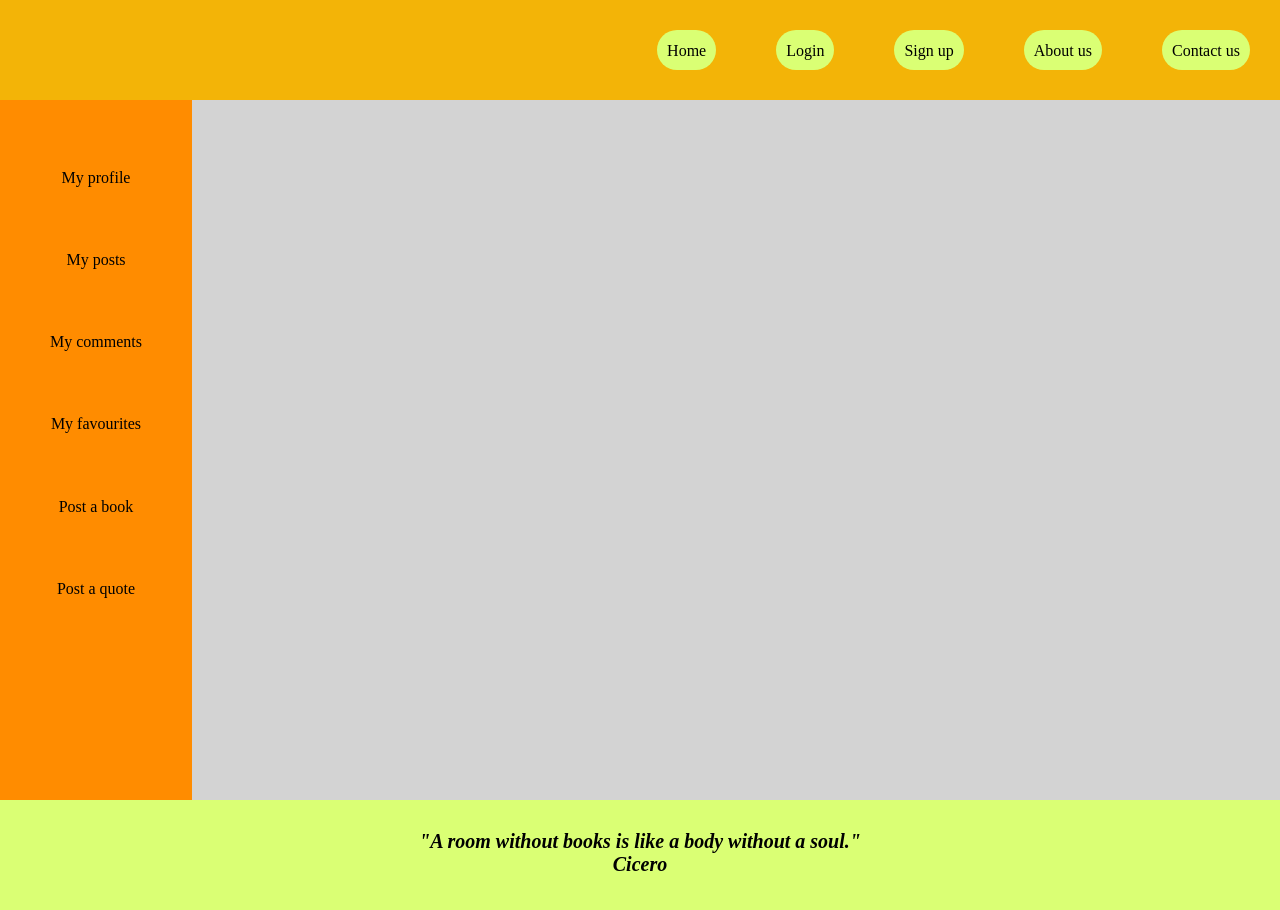
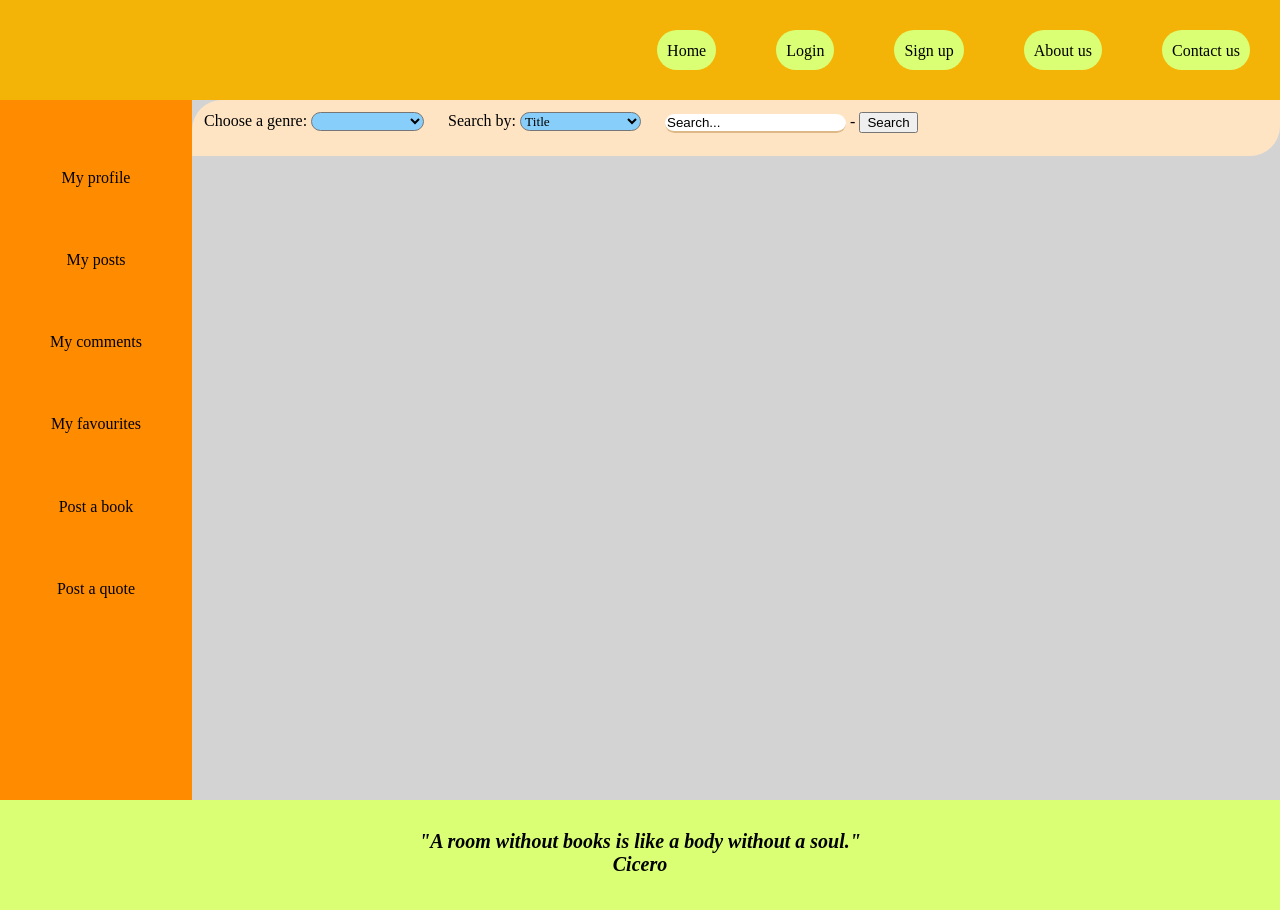
Before and after one commit to ggeorgiev98/Book-Forum, a React (Create React App) app: page / in a window 1280 px wide. Shown: the top 910 px of the page. Built offline with nearby package versions, Linux system fonts and the light colour scheme.

Commit message:
Content area + search field added
Content area + search field added and filled with dummy styles and content

```diff
--- a/public/index.html
+++ b/public/index.html
@@ -10,7 +10,7 @@
       content="Web site created using create-react-app"
     />
 
-    <title>React App</title>
+    <title>Books forum</title>
   </head>
   <body>
     <div id="root"></div>
--- /dev/null
+++ b/src/components/content-search/index.js
@@ -0,0 +1,48 @@
+import React, { Component} from 'react';
+
+import styles from './index.module.css';
+
+class ContentSearch extends Component{
+    constructor(props) {
+        super(props);
+        this.state = {
+            genre: '',
+            author: '',
+            seacrhField: ''
+        };
+    };
+
+    render() {
+
+        return (
+            <form className={styles.container}>
+                <div className={styles.box}>
+                    <label htmlFor='genre'>Choose a genre: </label>
+                    <select id='genre' className={styles.select}>
+                        <option label="" />
+                        <option label='Fantasy'/>
+                        <option label='Fantastic'/>
+                        <option label='Novel'/>
+                        <option label='Drama'/>
+                        <option label='Criminal'/>
+                        <option label='History'/>
+                        <option label='Historical fiction'/>
+                    </select>
+                </div>
+                <div className={styles.box}>
+                    <label htmlFor='param'>Search by: </label>
+                    <select id='param' className={styles.select}>
+                        <option label='Title'/>
+                        <option label='Author'/>
+                        <option label='Year of publishing'/>
+                    </select>
+                </div>
+                <div className={styles.box}>
+                    <input className={styles.input} type='text' value="Search..." /> - <input type="button" value="Search"/>
+                </div>
+            </form>
+        );
+    };
+};
+
+export default ContentSearch;
--- /dev/null
+++ b/src/components/content-search/index.module.css
@@ -0,0 +1,25 @@
+.container {
+    font-family: 'Architects Daughter', cursive;
+    display: flex;
+    background-color: bisque;
+    width: 100%;
+    height: 7vh;
+    border-top-left-radius: 30px;
+    border-bottom-right-radius: 30px;
+}
+
+.box {
+    margin: 12px;
+}
+
+.select {
+    font-family: 'Architects Daughter', cursive;
+    background-color: lightskyblue;
+    border-radius: 30px;
+}
+
+.input {
+    border-radius: 30px;
+    border: none;
+    border-bottom: 2px solid burlywood
+}
--- a/src/components/content/index.js
+++ b/src/components/content/index.js
@@ -1,11 +1,12 @@
 import React from 'react';
 
 import styles from './index.module.css';
+import ContentSearch from '../content-search';
 
 const Content = () => {
     return (
         <div className={styles.content}>
-
+            <ContentSearch />
         </div>
     );
 };
--- a/src/pages/home-page/index.js
+++ b/src/pages/home-page/index.js
@@ -12,12 +12,12 @@ class HomePage extends Component {
 
     render() {
         return (
-            <div>
+            <React.Fragment>
                 <Header />
                 <Menu />
                 <Content />
                 <Footer />
-            </div>
+            </React.Fragment>
         );
     };
 };
```
